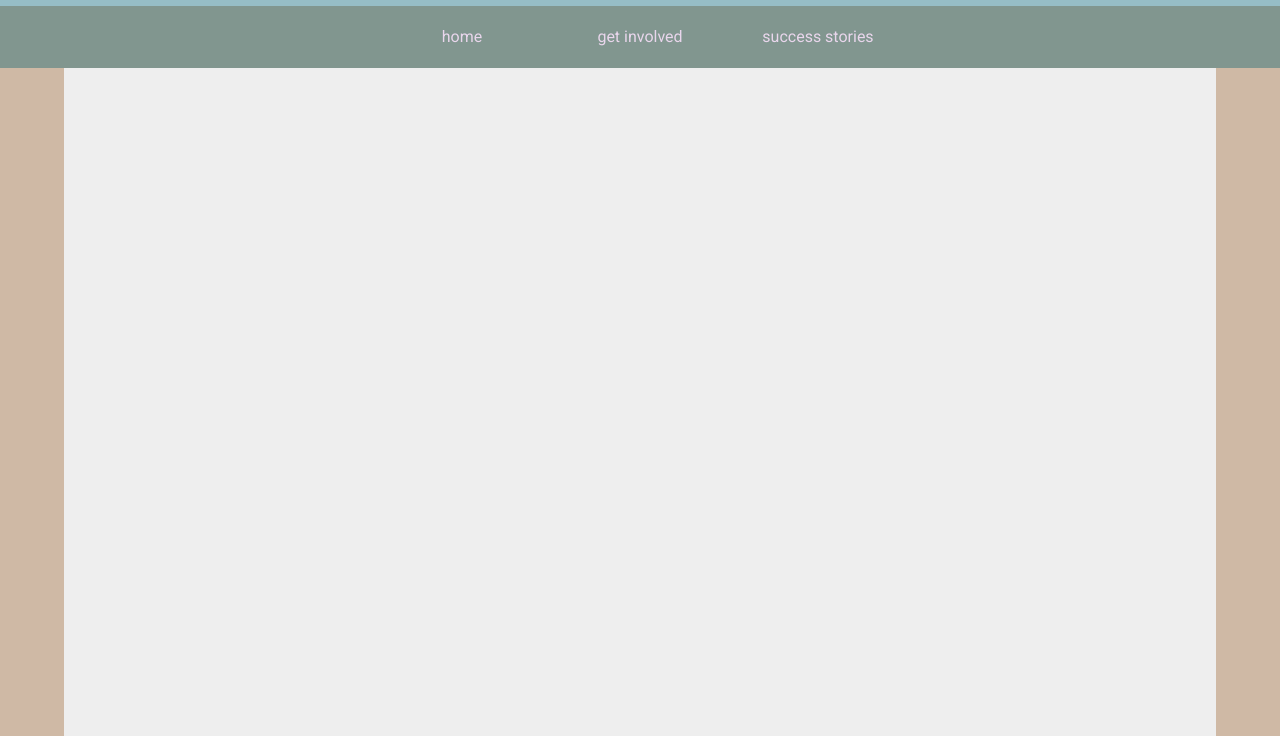
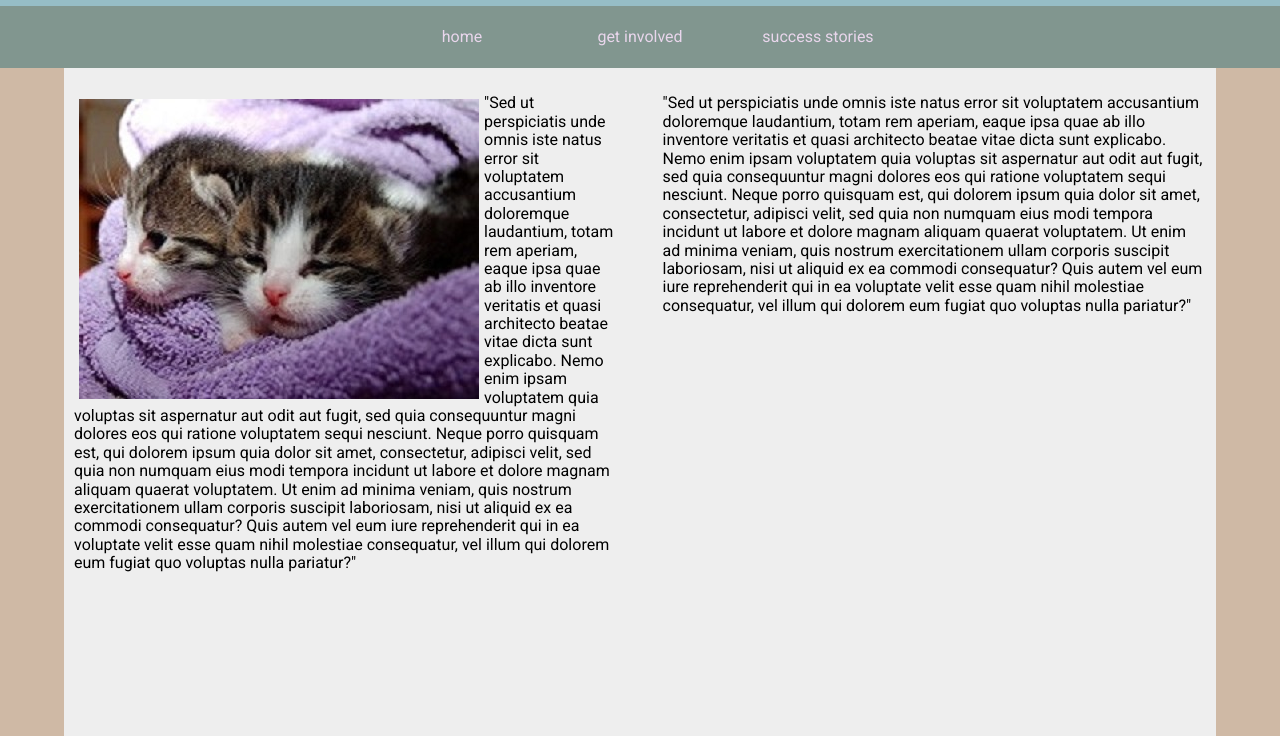
Before and after one commit to bakeehan/dummy-git, a plain HTML site: page index.html in a window 1280 px wide. Shown: the part 64-800 px from the top of the page. Drawn offline with nearby package versions, Linux system fonts and the light colour scheme; a web font is replaced by a local one.

Commit message:
added divs on home page

```diff
--- a/index.html
+++ b/index.html
@@ -18,7 +18,18 @@
 		</Div></nav>
 	</header>
 
-	<div class="wrapper"></div>
+	<div class="wrapper">
+			<div class="left-text">
+				<p><img src="images/kittens.jpg">
+					"Sed ut perspiciatis unde omnis iste natus error sit voluptatem accusantium doloremque laudantium, totam rem aperiam, eaque ipsa quae ab illo inventore veritatis et quasi architecto beatae vitae dicta sunt explicabo. Nemo enim ipsam voluptatem quia voluptas sit aspernatur aut odit aut fugit, sed quia consequuntur magni dolores eos qui ratione voluptatem sequi nesciunt. Neque porro quisquam est, qui dolorem ipsum quia dolor sit amet, consectetur, adipisci velit, sed quia non numquam eius modi tempora incidunt ut labore et dolore magnam aliquam quaerat voluptatem. Ut enim ad minima veniam, quis nostrum exercitationem ullam corporis suscipit laboriosam, nisi ut aliquid ex ea commodi consequatur? Quis autem vel eum iure reprehenderit qui in ea voluptate velit esse quam nihil molestiae consequatur, vel illum qui dolorem eum fugiat quo voluptas nulla pariatur?"
+				</p>
+			</div>
+			<div class="right-text">
+				<p>
+					"Sed ut perspiciatis unde omnis iste natus error sit voluptatem accusantium doloremque laudantium, totam rem aperiam, eaque ipsa quae ab illo inventore veritatis et quasi architecto beatae vitae dicta sunt explicabo. Nemo enim ipsam voluptatem quia voluptas sit aspernatur aut odit aut fugit, sed quia consequuntur magni dolores eos qui ratione voluptatem sequi nesciunt. Neque porro quisquam est, qui dolorem ipsum quia dolor sit amet, consectetur, adipisci velit, sed quia non numquam eius modi tempora incidunt ut labore et dolore magnam aliquam quaerat voluptatem. Ut enim ad minima veniam, quis nostrum exercitationem ullam corporis suscipit laboriosam, nisi ut aliquid ex ea commodi consequatur? Quis autem vel eum iure reprehenderit qui in ea voluptate velit esse quam nihil molestiae consequatur, vel illum qui dolorem eum fugiat quo voluptas nulla pariatur?"
+				</p>
+			</div>
+	</div>
 
 	<footer></footer>
 
--- a/styles/homebody.css
+++ b/styles/homebody.css
@@ -0,0 +1,25 @@
+.wrapper {
+	display: grid;
+	margin: 0 auto;
+	/*border: 2px solid red;*/
+	grid-auto-rows: 400px;
+	grid-auto-columns: 400px;
+	grid-gap: 25px;
+	grid-template-columns: 1fr 1fr;
+}
+
+.left-text {
+	padding: 10px;
+
+}
+
+.right-text {
+	padding: 10px;
+}
+
+
+img {
+	float: left;
+	padding: 5px;
+	border-radius: 5px;
+}
```
Also changed, not shown: images/kittens.jpg (added).
